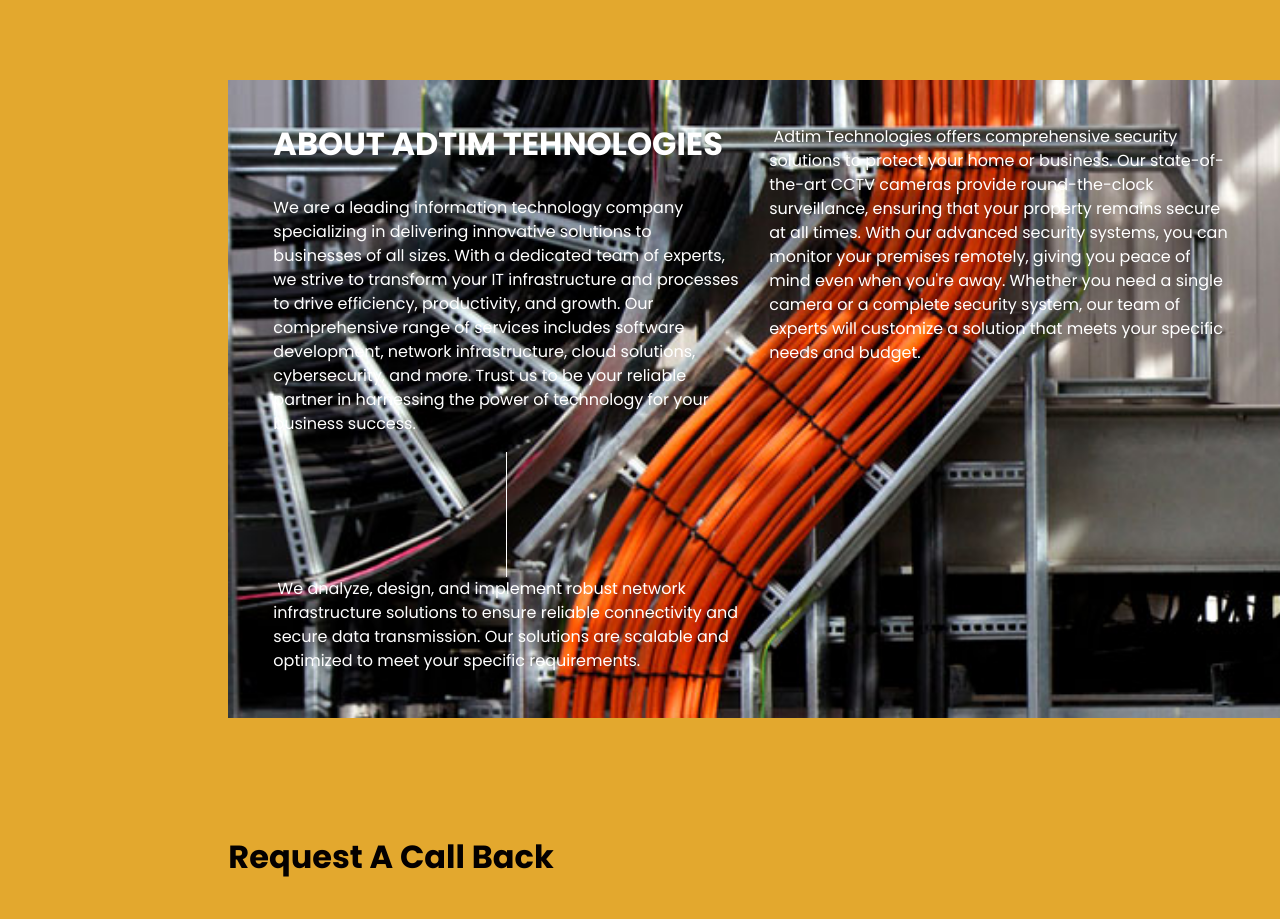
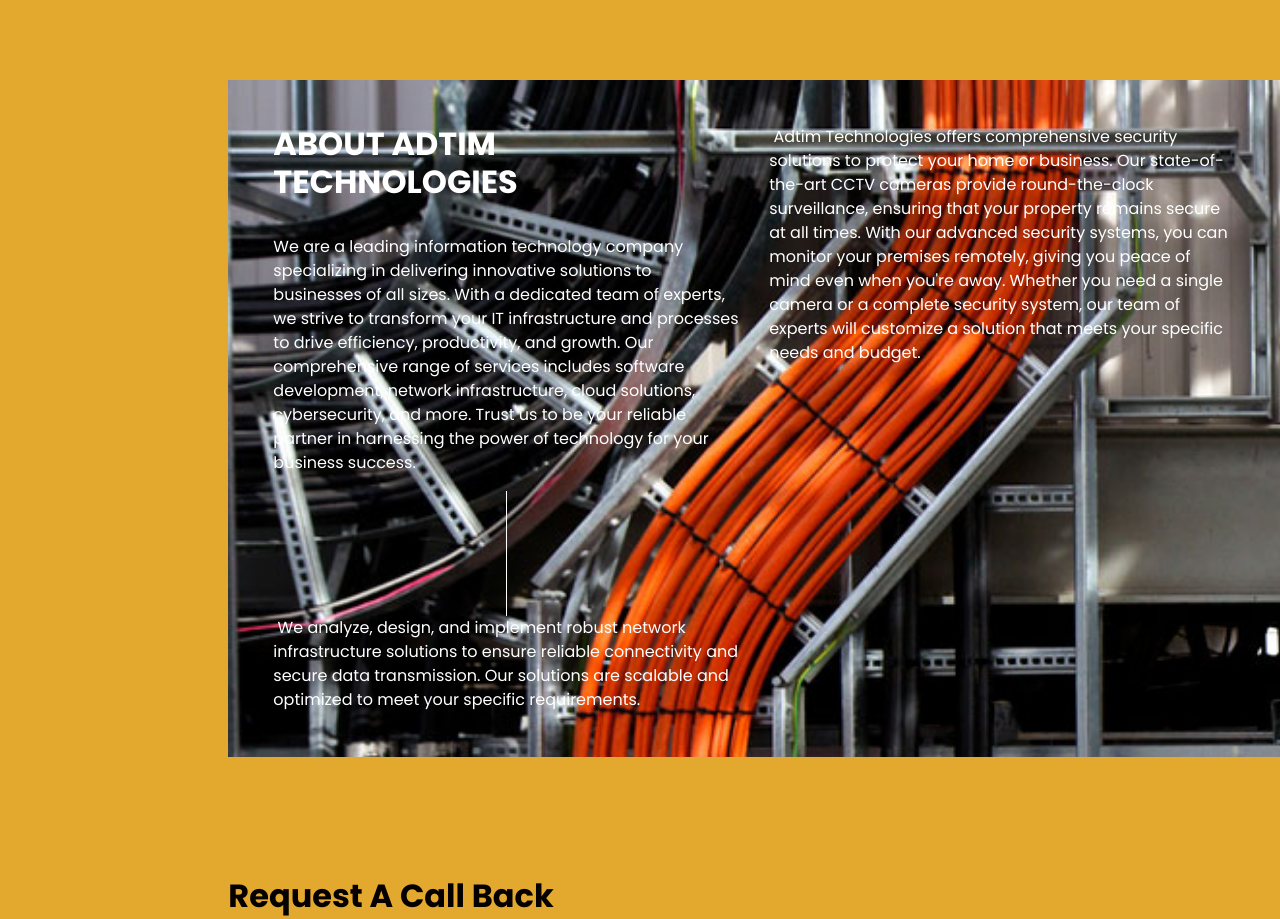
Before and after one commit to wtimu/Adtim-Technologies-Limited, a plain HTML site: page Adtim/about.html in a window 1280 px wide. Shown: the part 1560-2479 px from the top of the page. Drawn offline with nearby package versions, Linux system fonts and the light colour scheme; some packages are replaced by stand-ins of ours; a web font is replaced by a local one.

Commit message:
Update about.html

```diff
--- a/Adtim/about.html
+++ b/Adtim/about.html
@@ -217,7 +217,7 @@
                 <div class="detail-box">
                   <div class="heading_container">
                     <h2>
-                      About Adtim Tehnologies
+                      About Adtim Technologies
                     </h2>
                   </div>
                   <p>
```
